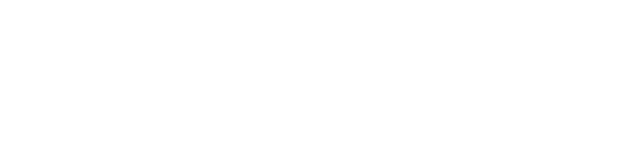
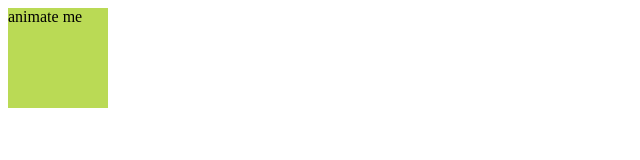
Before and after one commit to wbyoko/shiny-adventure, a plain HTML site: page index.html in a window 1280 px wide. Shown: the whole page, without its empty margins (0-640 px from the left). Drawn offline with Linux system fonts and the light colour scheme.

Commit message:
Update index.html

```diff
--- a/index.html
+++ b/index.html
@@ -4,7 +4,7 @@
     <link href="animate.css" media="all" rel="stylesheet" type="text/css" />
   </head>
   <body>
-    <div id="animate-me"><div>
+    <div id="animate-me" style="display:block; height:100px; width:100px; background-color:#BADA55;">animate me<div>
     <script src="app.js" type="text/javascript"></script>
   </body>
 </html>
```
